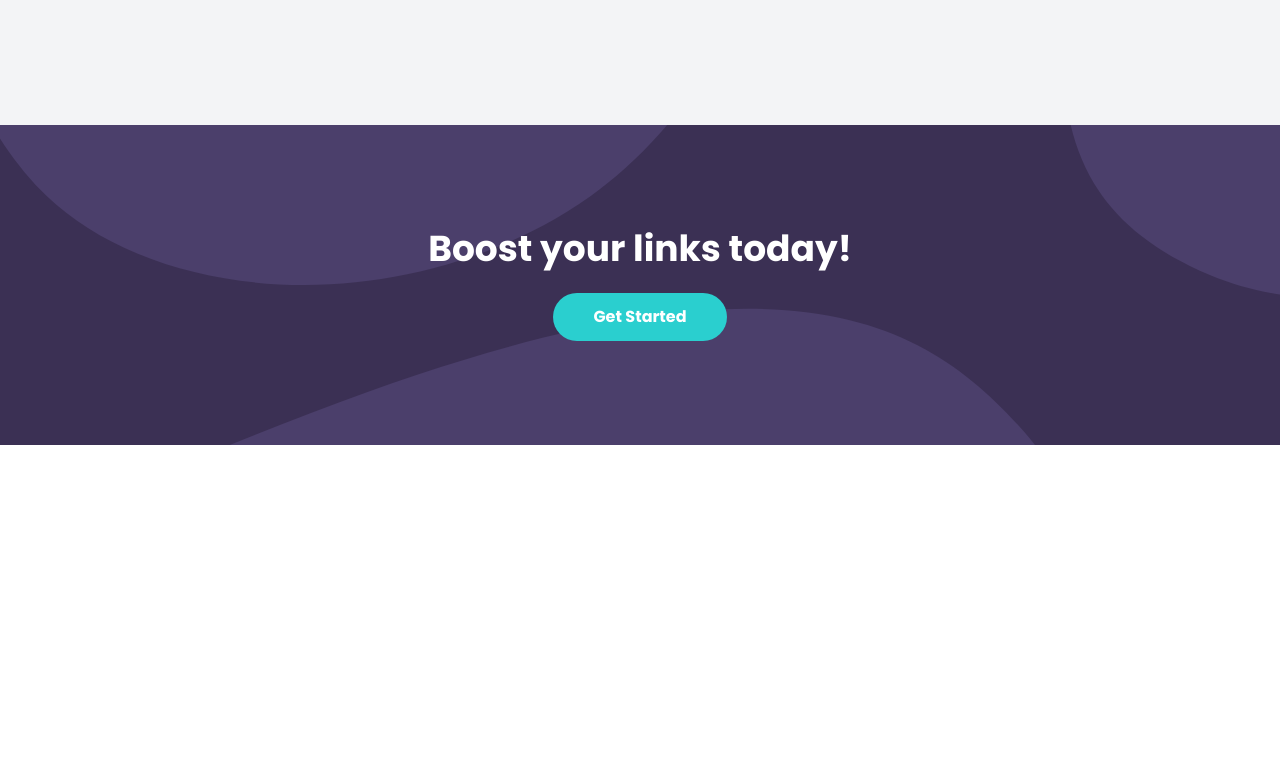
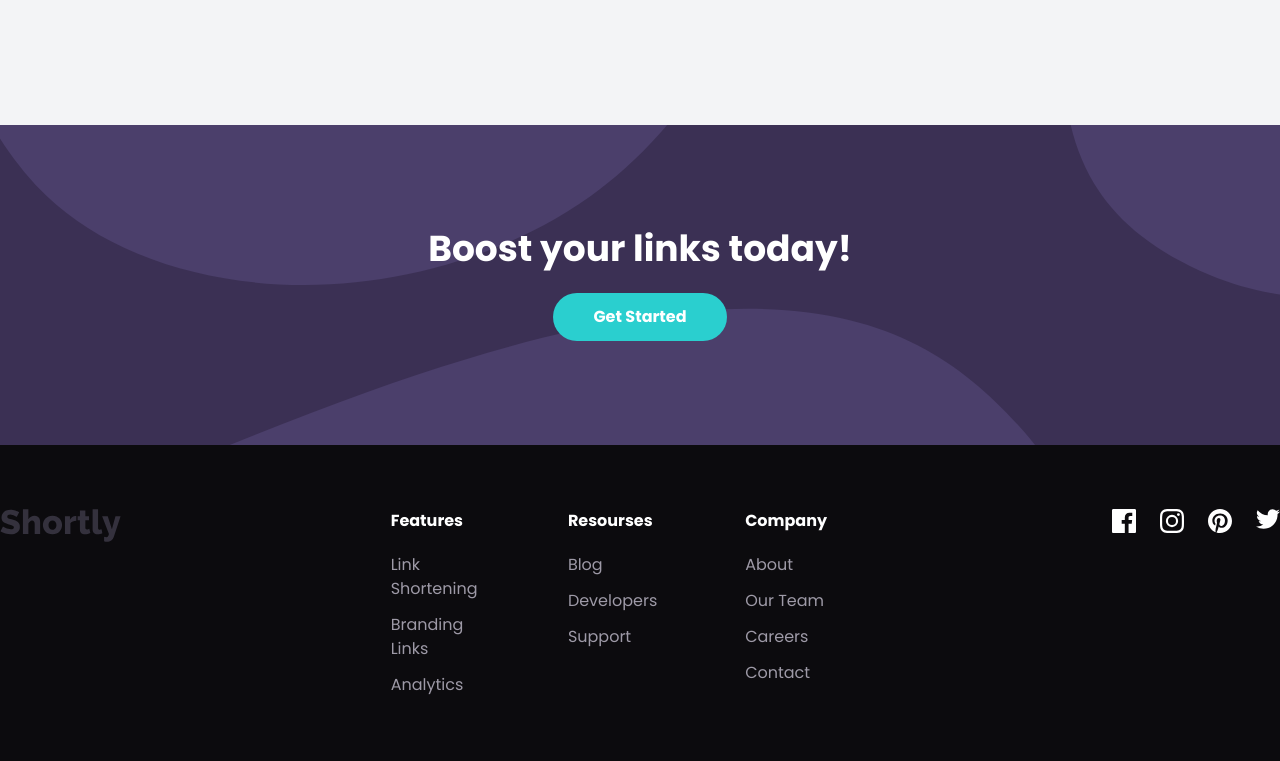
Before and after one commit to Psevdon1m/shorturl-tailwind, a website: page index.html in a window 1280 px wide. Shown: the part 1843-2604 px from the top of the page. Before the commit the page ends 2288 px from the top, so only its background shows below. Drawn offline with Linux system fonts and the light colour scheme; a web font is replaced by a local one.

Commit message:
complete footer

```diff
--- a/index.html
+++ b/index.html
@@ -1,5 +1,6 @@
 <!DOCTYPE html>
 <html lang="en">
+
 <head>
   <meta charset="UTF-8" />
   <meta http-equiv="X-UA-Compatible" content="IE=edge" />
@@ -9,16 +10,12 @@
   <link rel="preconnect" href="https://fonts.gstatic.com" crossorigin />
   <link
     href="https://fonts.googleapis.com/css2?family=Alata&family=Bai+Jamjuree:ital,wght@0,200;0,300;0,400;0,500;0,600;0,700;1,200;1,300;1,400;1,500;1,600;1,700&family=Josefin+Sans:ital,wght@0,100..700;1,100..700&family=Poppins:ital,wght@0,100;0,200;0,300;0,400;0,500;0,600;0,700;0,800;0,900;1,100;1,200;1,300;1,400;1,500;1,600;1,700;1,800;1,900&display=swap"
-      rel="stylesheet"
-    />
+    rel="stylesheet" />
   <link rel="stylesheet" href="css/style.css" />
-    <link
-      rel="shortcut icon"
-      type="image/png"
-      href="images/favicon-32x32.png"
-    />
+  <link rel="shortcut icon" type="image/png" href="images/favicon-32x32.png" />
   <title>ShortUrl</title>
 </head>
+
 <body>
   <!-- nav ocntainer -->
   <nav class="relative container mx-auto p-6">
@@ -28,27 +25,16 @@
       <div class="flex items-center space-x-20">
         <img src="images/logo.svg" alt="" />
         <div class="hidden space-x-8 font-bold lg:flex">
-            <a href="#" class="text-grayishViolet hover:text-veryDarkViolet"
-              >Features</a
-            >
-            <a href="#" class="text-grayishViolet hover:text-veryDarkViolet"
-              >Pricies</a
-            >
-            <a href="#" class="text-grayishViolet hover:text-veryDarkViolet"
-              >Resourses</a
-            >
+          <a href="#" class="text-grayishViolet hover:text-veryDarkViolet">Features</a>
+          <a href="#" class="text-grayishViolet hover:text-veryDarkViolet">Pricies</a>
+          <a href="#" class="text-grayishViolet hover:text-veryDarkViolet">Resourses</a>
         </div>
       </div>
 
       <!-- right -->
-        <div
-          class="hidden lg:flex items-center space-x-6 font-bold text-grayishViolet"
-        >
+      <div class="hidden lg:flex items-center space-x-6 font-bold text-grayishViolet">
         <div class="hover:text-veryDarkViolet">Login</div>
-          <a
-            href="#"
-            class="px-8 py-3 font-bold text-white bg-cyan rounded-full hover:opacity-70"
-          >
+        <a href="#" class="px-8 py-3 font-bold text-white bg-cyan rounded-full hover:opacity-70">
           Sign Up
         </a>
       </div>
@@ -62,23 +48,16 @@
     <div class="container flex flex-col-reverse mx-auto p-6 lg:flex-row">
       <!-- content container -->
       <div class="flex flex-col space-y-10 mb-44 lg:mt-16 lg:w-1/2 xl:mb-52">
-          <h1
-            class="text-5xl font-bold text-center lg:text-6xl lg:max-w-md lg:text-left"
-          >
+        <h1 class="text-5xl font-bold text-center lg:text-6xl lg:max-w-md lg:text-left">
           More than just shorter link
         </h1>
-          <p
-            class="text-2xl text-center text-gray-400 lg:max-w-md lg:text-left"
-          >
+        <p class="text-2xl text-center text-gray-400 lg:max-w-md lg:text-left">
           Lorem ipsum dolor sit amet consectetur adipisicing elit. Quam,
           reiciendis!
         </p>
         <div class="mx-auto lg:mx-0">
-            <a
-              href="#"
-              class="py-5 px-10 text-2xl font-bold text-white bg-cyan rounded-full lg:py-4 hover:opacity-70"
-              >Get Started</a
-            >
+          <a href="#" class="py-5 px-10 text-2xl font-bold text-white bg-cyan rounded-full lg:py-4 hover:opacity-70">Get
+            Started</a>
         </div>
       </div>
       <!-- image -->
@@ -93,9 +72,12 @@
     <!-- container -->
     <div class="max-w-4xl mx-auto p-6 space-y-6">
       <!-- form  -->
-         <form id="link-form" class="relative flex flex-col w-full p-10 -mt-20 space-y-4 bg-darkViolet rounded-llg md:flex-row md:space-y-0 md:space-x-3">
-          <input type="text" class="flex-1 p-3 border-2 rounded-lg placeholder-yellow-500 focus:online-none " placeholder="Shorten a link here" id="link-input">
-          <button class="text-white px-10 py-3 bg-cyan rounded-lg hover:bg-cyanLight focus:outline-none md:py-2">Shorten It!</button>
+      <form id="link-form"
+        class="relative flex flex-col w-full p-10 -mt-20 space-y-4 bg-darkViolet rounded-llg md:flex-row md:space-y-0 md:space-x-3">
+        <input type="text" class="flex-1 p-3 border-2 rounded-lg placeholder-yellow-500 focus:online-none "
+          placeholder="Shorten a link here" id="link-input">
+        <button class="text-white px-10 py-3 bg-cyan rounded-lg hover:bg-cyanLight focus:outline-none md:py-2">Shorten
+          It!</button>
         <!-- error message -->
         <div class="absolute left-7 bottom-3 text-red text-sm italic" id="err-msg"></div>
       </form>
@@ -131,7 +113,8 @@
       <h2 class="text-4xl mb-6 font-bold text-center">
         Advancced Statistics
       </h2>
-          <p class="max-w-xs mx-auto text-center text-gray-400">Lorem ipsum dolor, sit amet consectetur adipisicing elit. Dignissimos, assumenda?</p>
+      <p class="max-w-xs mx-auto text-center text-gray-400">Lorem ipsum dolor, sit amet consectetur adipisicing elit.
+        Dignissimos, assumenda?</p>
     </div>
   </section>
 
@@ -153,7 +136,8 @@
         </div>
         <h5 class="pt-6 text-xl font-bold text-center capitalize md:text-left">Brand Recognition</h5>
         <p class="text-center text-gray-400 md:text-left">
-                Lorem ipsum dolor sit, amet consectetur adipisicing elit. Beatae voluptatibus at expedita sunt harum inventore perspiciatis cum nemo quidem repellat.
+          Lorem ipsum dolor sit, amet consectetur adipisicing elit. Beatae voluptatibus at expedita sunt harum inventore
+          perspiciatis cum nemo quidem repellat.
         </p>
       </div>
       <!-- box 2 -->
@@ -167,7 +151,8 @@
         </div>
         <h5 class="pt-6 text-xl font-bold text-center capitalize md:text-left">Detail records</h5>
         <p class="text-center text-gray-400 md:text-left">
-                Lorem ipsum dolor sit, amet consectetur adipisicing elit. Beatae voluptatibus at expedita sunt harum inventore perspiciatis cum nemo quidem repellat.
+          Lorem ipsum dolor sit, amet consectetur adipisicing elit. Beatae voluptatibus at expedita sunt harum inventore
+          perspiciatis cum nemo quidem repellat.
         </p>
       </div>
       <!-- box 3 -->
@@ -181,7 +166,8 @@
         </div>
         <h5 class="pt-6 text-xl font-bold text-center capitalize md:text-left">Fully customizable</h5>
         <p class="text-center text-gray-400 md:text-left">
-                Lorem ipsum dolor sit, amet consectetur adipisicing elit. Beatae voluptatibus at expedita sunt harum inventore perspiciatis cum nemo quidem repellat.
+          Lorem ipsum dolor sit, amet consectetur adipisicing elit. Beatae voluptatibus at expedita sunt harum inventore
+          perspiciatis cum nemo quidem repellat.
         </p>
       </div>
     </div>
@@ -190,8 +176,87 @@
   <section id="cta" class="py-24 bg-darkViolet">
     <div class="flex flex-col p-2 space-y-6">
       <h5 class="mx-auto space-y-10 text-4xl font-bold text-center text-white">Boost your links today!</h5>
-            <button class="px-10 py-5 mx-auto text-2xl font-bold text-white rounded-full bg-cyan hover:bg-cyanLight md:text-base md:py-3 focus:outline-none">Get Started</button>
+      <button
+        class="px-10 py-5 mx-auto text-2xl font-bold text-white rounded-full bg-cyan hover:bg-cyanLight md:text-base md:py-3 focus:outline-none">Get
+        Started</button>
     </div>
   </section>
+
+  <footer class="py-16 bg-veryDarkBlue">
+    <div
+      class="container flex flex-col items-center justify-between mx-auto space-y-16 md:flex-row md:space-y-0 md:items-start">
+      <!-- logl -->
+      <img src="images/logo.svg" alt="">
+
+      <!-- menus container -->
+      <div class="flex flex-col space-y-16 md:space-x-20 md:flex-row md:space-y-0">
+        <!-- menu 1 -->
+
+        <div class="flex flex-col items-center w-full md:items-start">
+          <div class="mb-5 font-bold capitalize text-white">Features</div>
+          <div class="flex flex-col items-center space-y-3 md:items-start">
+            <a href="#" class="capitalize text-grayishViolet hover:text-cyan">
+              Link shortening
+            </a>
+            <a href="#" class="capitalize text-grayishViolet hover:text-cyan">
+              Branding links
+            </a>
+            <a href="#" class="capitalize text-grayishViolet hover:text-cyan">
+              Analytics
+            </a>
+          </div>
+        </div>
+        <!-- menu 2 -->
+        <div class="flex flex-col items-center w-full md:items-start">
+          <div class="mb-5 font-bold capitalize text-white">Resourses</div>
+          <div class="flex flex-col items-center space-y-3 md:items-start">
+            <a href="#" class="capitalize text-grayishViolet hover:text-cyan">
+              Blog
+            </a>
+            <a href="#" class="capitalize text-grayishViolet hover:text-cyan">
+              Developers
+            </a>
+            <a href="#" class="capitalize text-grayishViolet hover:text-cyan">
+              Support
+            </a>
+          </div>
+        </div>
+        <!-- menu 3 -->
+        <div class="flex flex-col items-center w-full md:items-start">
+          <div class="mb-5 font-bold capitalize text-white">Company</div>
+          <div class="flex flex-col items-center space-y-3 md:items-start">
+            <a href="#" class="capitalize text-grayishViolet hover:text-cyan">
+              About
+            </a>
+            <a href="#" class="capitalize text-grayishViolet hover:text-cyan">
+              Our Team
+            </a>
+            <a href="#" class="capitalize text-grayishViolet hover:text-cyan">
+              Careers
+            </a>
+            <a href="#" class="capitalize text-grayishViolet hover:text-cyan">
+              Contact
+            </a>
+          </div>
+        </div>
+
+      </div>
+      <!-- socials containe -->
+       <div class=" flex space-x-6">
+        <a href="#">
+          <img src="/images/icon-facebook.svg" class="ficon" alt="">
+        </a>
+        <a href="#">
+          <img src="/images/icon-instagram.svg" class="ficon" alt="">
+        </a>
+        <a href="#">
+          <img src="/images/icon-pinterest.svg" class="ficon" alt="">
+        </a>
+        <a href="#">
+          <img src="/images/icon-twitter.svg" class="ficon" alt="">
+        </a>
+       </div>
+  </footer>
 </body>
+
 </html>
--- a/input.css
+++ b/input.css
@@ -7,3 +7,7 @@
     background-repeat: no-repeat;
     background-size: cover
 }
+
+.ficon:hover {
+    filter: invert(79%) sepia(61%) saturate(464%) hue-rotate(130deg) brightness(89%) contrast(85%)
+}
--- a/tailwind.config.js
+++ b/tailwind.config.js
@@ -8,7 +8,7 @@ module.exports = {
         darkViolet: "hsl(257,27%,26%)",
         red: "hsl(0,87%,67%)",
         grayishViolet: "hsl(257,7%,63%)",
-        veryDarkBlue: "hsl(255,11%,22%)",
+        veryDarkBlue: "hsl(255,13%,5%)",
         veryDarkViolet: "hsl(260,8%,14%)",
       },
       fontFamily: {
```
Also changed, not shown: css/style.css. Lines whose indentation alone changed are shown as unchanged.
